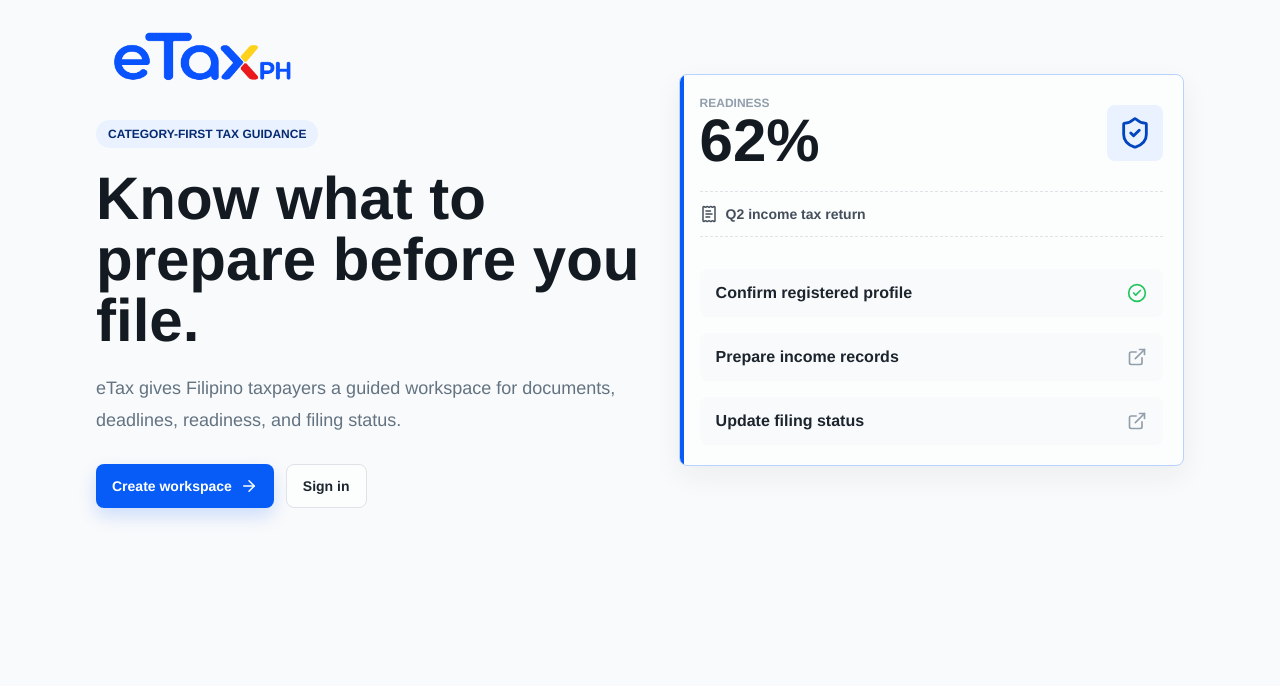
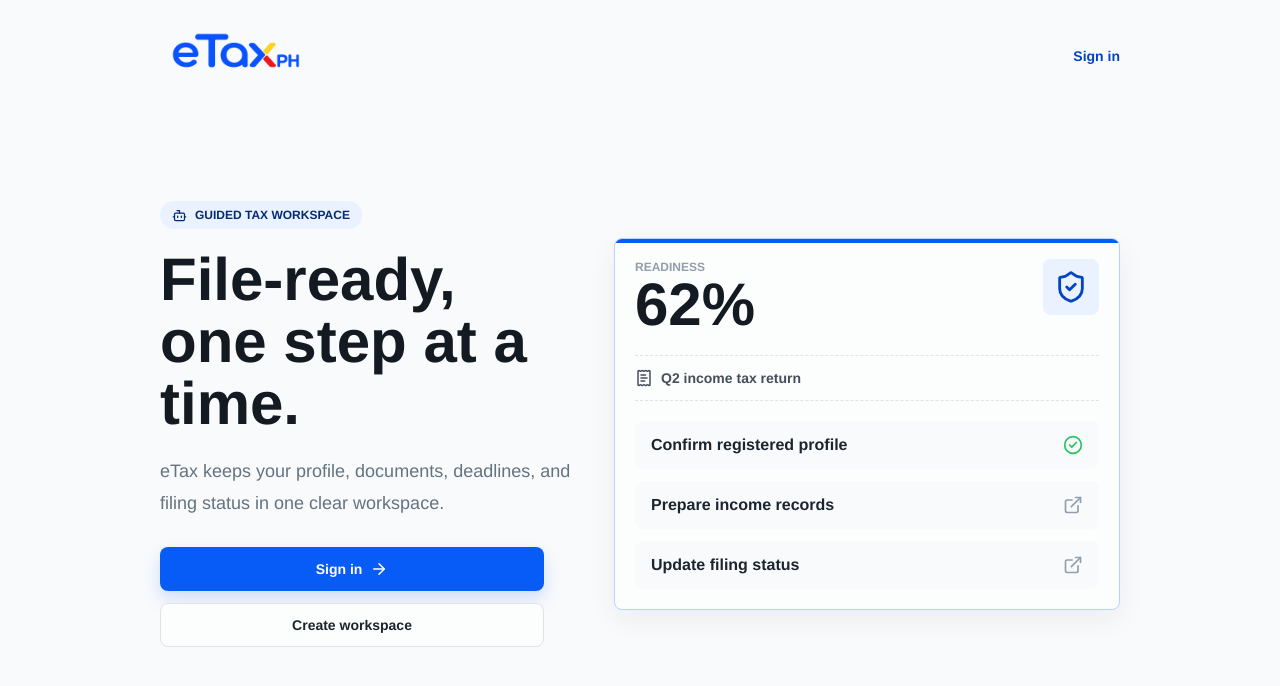
Before and after one commit to EstopaceMA/eTax, a Next.js app: page / in a window 1280 px wide. Shown: the top 686 px of the page. Built offline with nearby package versions, Linux system fonts and the light colour scheme.

Commit message:
Add sign-out functionality and enhance profile page layout

```diff
--- a/app/(protected)/profile/page.tsx
+++ b/app/(protected)/profile/page.tsx
@@ -1,3 +1,5 @@
+import { signOut } from "@/app/actions/auth";
+import { buttonClass } from "@/components/ui/button";
 import { Card } from "@/components/ui/card";
 import { getWorkspaceData } from "@/lib/data";
 
@@ -38,6 +40,21 @@ export default async function ProfilePage() {
           ))}
         </dl>
       </Card>
+      <Card>
+        <div className="grid gap-4 md:grid-cols-[1fr_auto] md:items-center">
+          <div>
+            <h2 className="text-lg font-extrabold text-grey-900">Account access</h2>
+            <p className="mt-1 text-sm leading-6 text-grey-600">
+              Sign out of this eTax workspace on this device.
+            </p>
+          </div>
+          <form action={signOut} className="grid">
+            <button className={`${buttonClass("secondary")} w-full md:w-auto`} type="submit">
+              Sign out
+            </button>
+          </form>
+        </div>
+      </Card>
     </div>
   );
 }
--- a/app/page.tsx
+++ b/app/page.tsx
@@ -1,6 +1,7 @@
 import Link from "next/link";
 import {
   ArrowRight,
+  Bot,
   CheckCircle2,
   ExternalLink,
   ReceiptText,
@@ -13,35 +14,46 @@ import { BrandLogo } from "@/components/brand-logo";
 export default function HomePage() {
   return (
     <main className="min-h-screen bg-grey-100">
-      <section className="mx-auto grid min-h-screen max-w-6xl content-start gap-6 px-4 pb-8 pt-5 md:grid-cols-[1.05fr_0.95fr] md:items-center md:px-8 md:py-8">
-        <div className="pt-2 md:pt-0">
-          <BrandLogo className="mb-6" size="lg" priority />
-          <div className="mb-5 inline-flex rounded-full bg-primary-50 px-3 py-1.5 text-xs font-bold uppercase text-primary-900">
-            Category-first tax guidance
+      <section className="mx-auto flex min-h-screen w-full max-w-5xl flex-col px-4 pb-8 pt-8 sm:px-6 md:px-8">
+        <header className="flex items-center justify-between">
+          <BrandLogo size="md" priority />
+          <Link
+            className="text-sm font-extrabold text-primary-700 transition hover:text-primary-900 focus-visible:outline-2 focus-visible:outline-offset-2"
+            href="/sign-in"
+          >
+            Sign in
+          </Link>
+        </header>
+
+        <div className="grid flex-1 content-center gap-6 py-8 md:grid-cols-[0.9fr_1.1fr] md:items-center md:gap-10 md:py-12">
+          <div>
+            <div className="mb-5 inline-flex items-center gap-2 rounded-full bg-primary-50 px-3 py-1.5 text-xs font-bold uppercase text-primary-900">
+              <Bot size={15} aria-hidden />
+              Guided tax workspace
             </div>
-          <h1 className="max-w-3xl text-4xl font-black leading-[1.02] tracking-normal text-grey-900 md:text-6xl">
-            Know what to prepare before you file.
+            <h1 className="max-w-xl text-4xl font-black leading-[1.03] tracking-normal text-grey-900 sm:text-5xl md:text-6xl">
+              File-ready, one step at a time.
             </h1>
-          <p className="mt-5 max-w-2xl text-base leading-7 text-grey-600 md:text-lg md:leading-8">
-            eTax gives Filipino taxpayers a guided workspace for documents,
-            deadlines, readiness, and filing status.
+            <p className="mt-5 max-w-lg text-base leading-7 text-grey-600 md:text-lg md:leading-8">
+              eTax keeps your profile, documents, deadlines, and filing status
+              in one clear workspace.
             </p>
-          <div className="mt-7 grid gap-3 sm:flex-row md:flex md:items-center">
-            <Link className={`${buttonClass("primary")} w-full sm:w-auto`} href="/sign-up">
-              Create workspace <ArrowRight size={18} aria-hidden />
+            <div className="mt-7 grid gap-3 sm:max-w-sm">
+              <Link className={`${buttonClass("primary")} w-full`} href="/sign-in">
+                Sign in <ArrowRight size={18} aria-hidden />
               </Link>
-            <Link className={`${buttonClass("secondary")} w-full sm:w-auto`} href="/sign-in">
-              Sign in
+              <Link className={`${buttonClass("secondary")} w-full`} href="/sign-up">
+                Create workspace
               </Link>
             </div>
           </div>
 
           <Card className="relative overflow-hidden border-primary-200 bg-grey-50">
-          <div className="absolute inset-y-0 left-0 w-1 bg-primary-500" />
-          <div className="flex items-center justify-between gap-4">
+            <div className="absolute inset-x-0 top-0 h-1 bg-primary-500" />
+            <div className="flex items-start justify-between gap-4">
               <div>
                 <p className="text-xs font-bold uppercase text-grey-500">Readiness</p>
-              <p className="font-display text-6xl font-black text-grey-900">
+                <p className="font-display text-6xl font-black leading-none text-grey-900">
                   62%
                 </p>
               </div>
@@ -53,14 +65,14 @@ export default function HomePage() {
               <ReceiptText size={18} aria-hidden />
               Q2 income tax return
             </div>
-          <div className="mt-8 space-y-4">
+            <div className="mt-5 space-y-3">
               {[
                 "Confirm registered profile",
                 "Prepare income records",
                 "Update filing status",
               ].map((item, index) => (
                 <div
-                className="flex items-center justify-between rounded-lg bg-grey-100 px-4 py-3"
+                  className="flex min-h-12 items-center justify-between rounded-lg bg-grey-100 px-4 py-3"
                   key={item}
                 >
                   <span className="font-semibold text-grey-800">{item}</span>
@@ -81,6 +93,7 @@ export default function HomePage() {
               ))}
             </div>
           </Card>
+        </div>
       </section>
     </main>
   );
```
Lines whose indentation alone changed are shown as unchanged.
